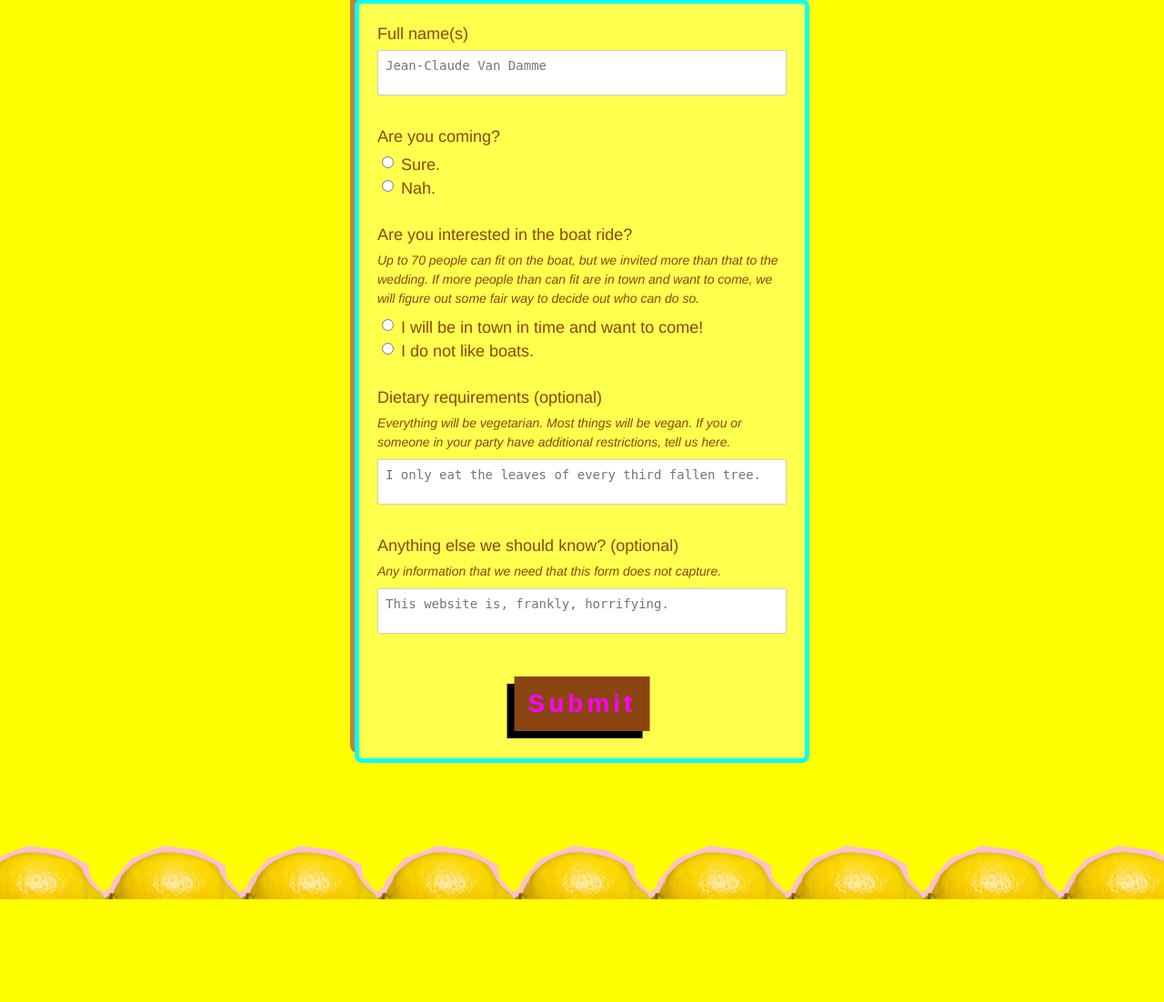
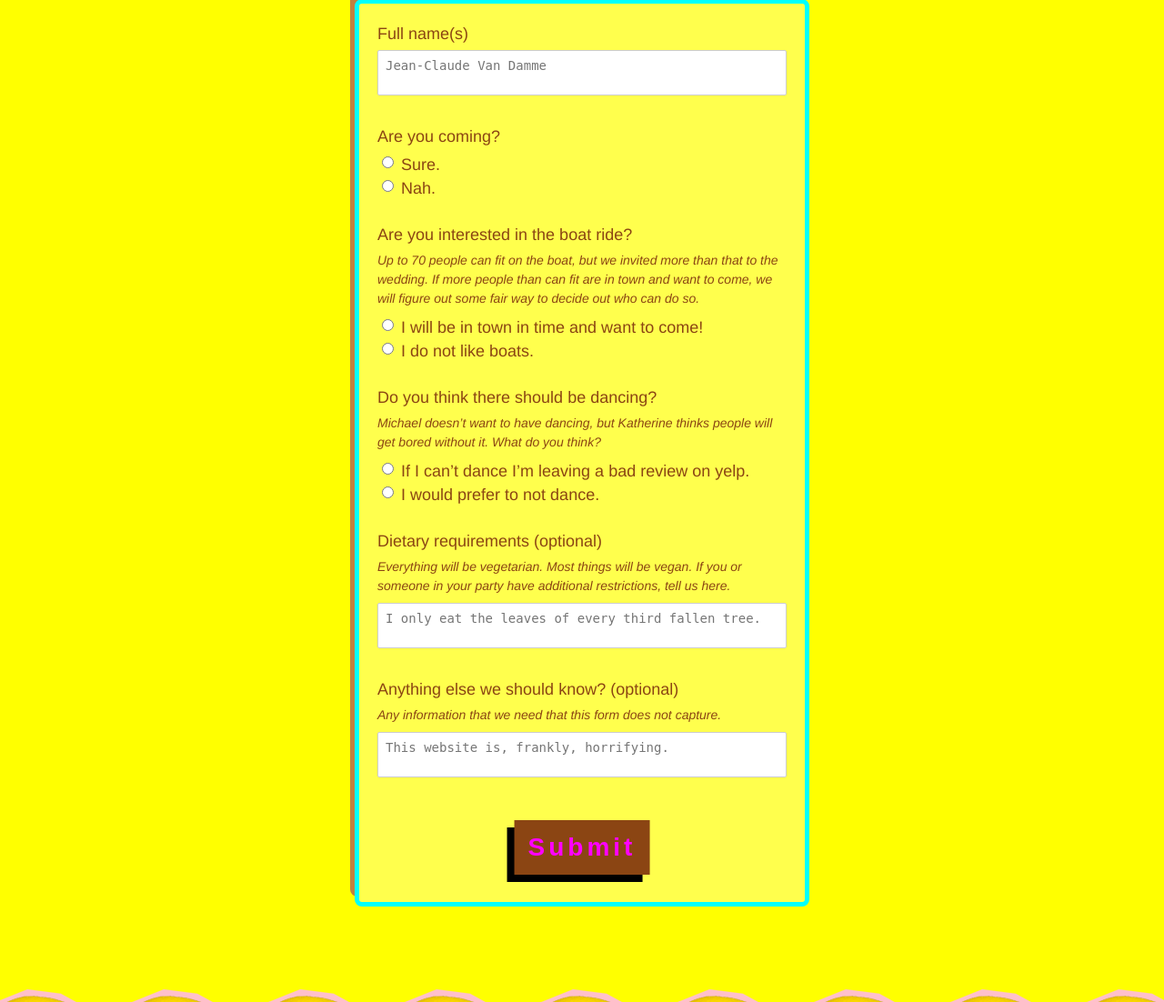
Before and after one commit to lemonparty/lemonparty2018, a Flask app: page /rsvp in a window 1280 px wide. Shown: the part 487-1589 px from the top of the page at 91% size. Before the commit the page ends 1476 px from the top, so only its background shows below. Run offline with Flask 2, Linux system fonts and the light colour scheme; some libraries are stand-ins or nearby versions.

Commit message:
add dancing question to rsvp

```diff
--- a/templates/rsvp.html
+++ b/templates/rsvp.html
@@ -86,6 +86,35 @@
     </fieldset>
 
     <fieldset>
+      <label class="body-rsvp-label">
+        Do you think there should be dancing?
+      </label>
+      <span class="body-rsvp-note">
+        Michael doesn’t want to have dancing, but Katherine thinks people will
+        get bored without it. What do you think?
+      </span>
+
+      <input
+        id="dancing-default"
+        class="body-rsvp-default"
+        type="radio"
+        name="dancing"
+        value=""
+        checked="checked"
+      />
+
+      <input id="dancing-yes" type="radio" name="dancing" value="Yes." />
+      <label for="dancing-yes">
+        If I can’t dance I’m leaving a bad review on yelp.
+      </label>
+
+      <br />
+
+      <input id="dancing-no" type="radio" name="dancing" value="No." />
+      <label for="dancing-no">I would prefer to not dance.</label>
+    </fieldset>
+
+    <fieldset>
       <label for="diet" class="body-rsvp-label">
         Dietary requirements (optional)
       </label>
```
